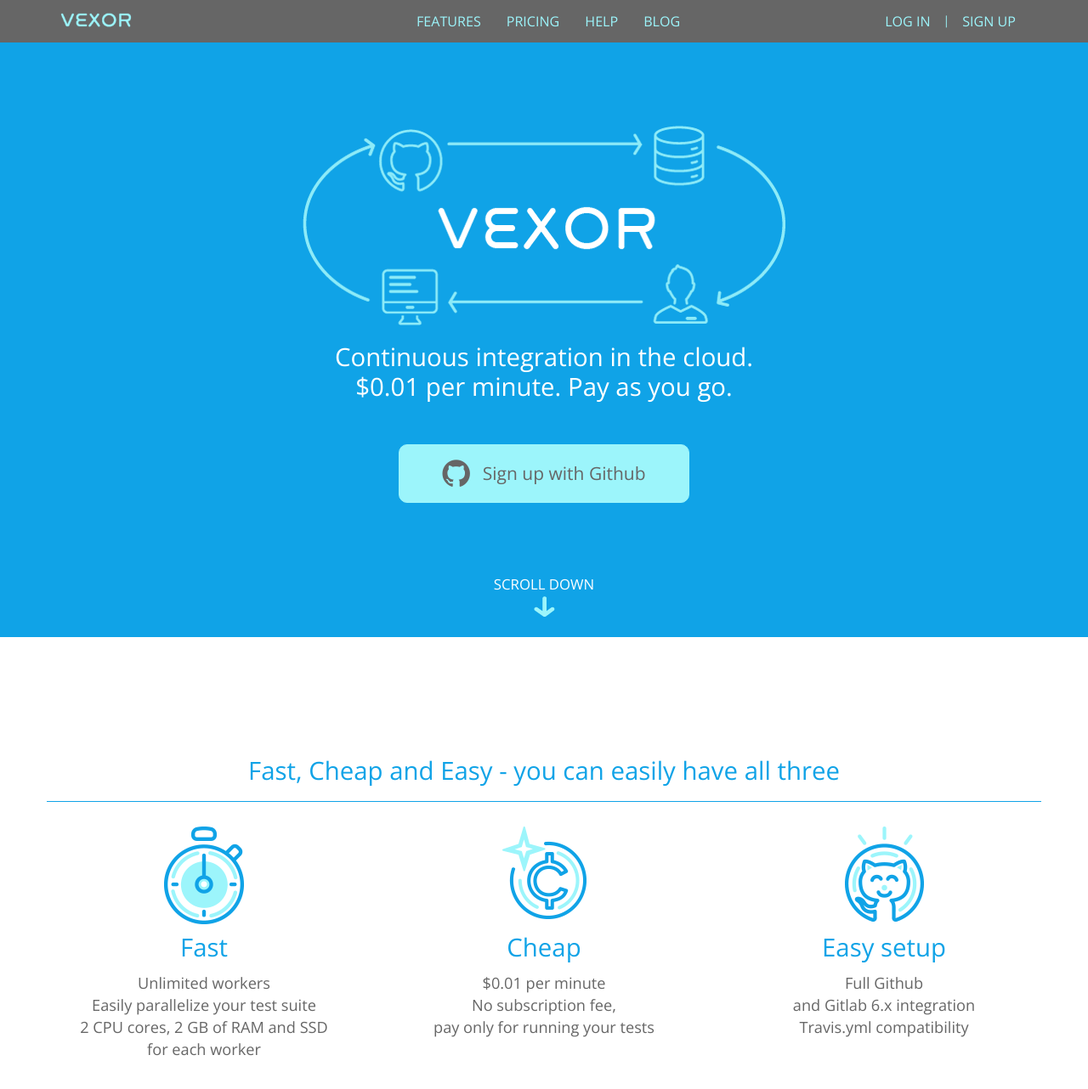
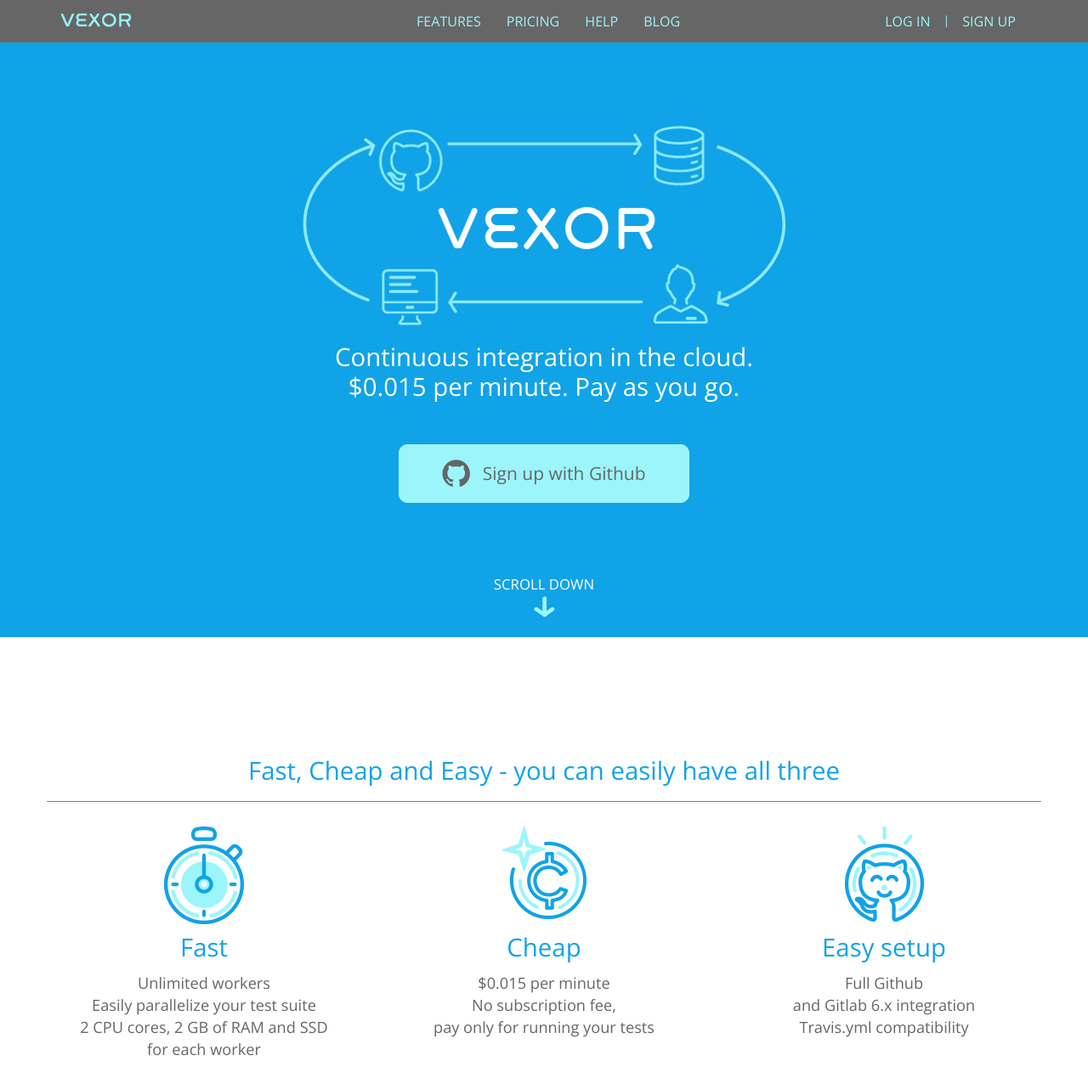
Before and after one commit to vexor/vx-promo, a Jekyll site: the page built from index.html, in a window 1280 px wide and 1400 px high. Shown: the top 1282 px of the window at 85% size. Built offline with Jekyll 4.4.1, drawn with Linux system fonts in a browser that asks for light colours; nearby versions of some CDN libraries; Markdown is read by kramdown in place of the engine named in the settings; comment, search, counter and statistics services are not loaded; some of the changed text lies outside the part shown.

Commit message:
update prices

```diff
--- a/index.html
+++ b/index.html
@@ -11,7 +11,7 @@
     </div>
     <div class='row description'>
       <div class='col-sm-12'>
-        Continuous integration in the cloud.<br>$0.01 per minute. Pay as you go.
+        Continuous integration in the cloud.<br>$0.015 per minute. Pay as you go.
       </div>
     </div>
     <div class='row sign-up'>
@@ -51,7 +51,7 @@
         <div class='col-sm-4'>
           <div class='image'><img alt="Coin" src="./images/landing/coin.png" /></div>
           <div class='subtitle'>Cheap</div>
-          <div class='description'>$0.01 per minute</div>
+          <div class='description'>$0.015 per minute</div>
           <div class='separator'></div>
           <div class='description'>No subscription fee,<br>pay only for running your tests</div>
         </div>
@@ -148,7 +148,7 @@
         <div class='col-sm-12'>Average monthly cost</div>
       </div>
       <div class='row description'>
-        <div class='col-sm-12'>VEXOR costs <em>just $0.01 per minute</em>. Average monthly payment depending on your project size</div>
+        <div class='col-sm-12'>VEXOR costs <em>just $0.015 per minute</em>. Average monthly payment depending on your project size</div>
       </div>
     </div>
     <div class='table-responsive table-wraper'>
```
